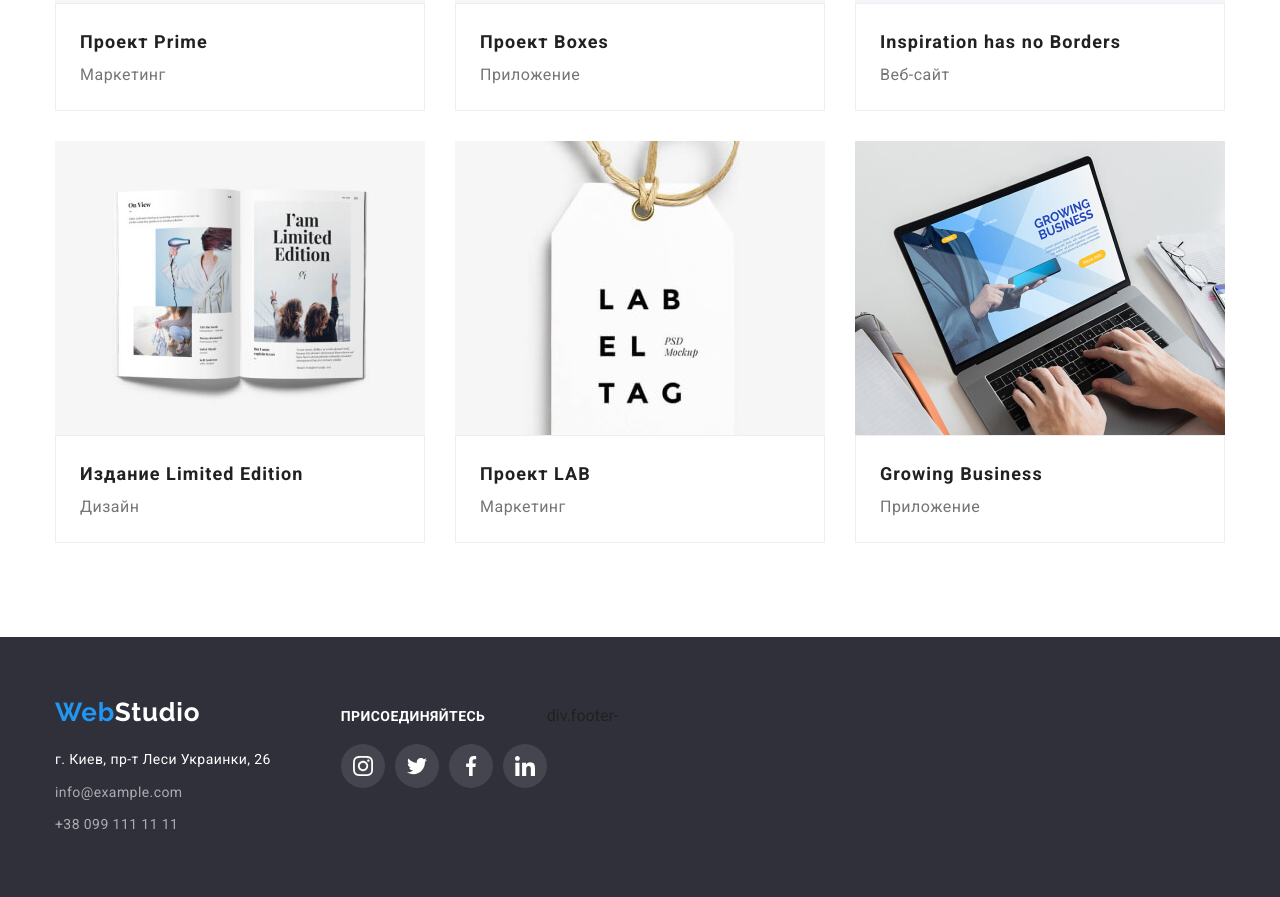
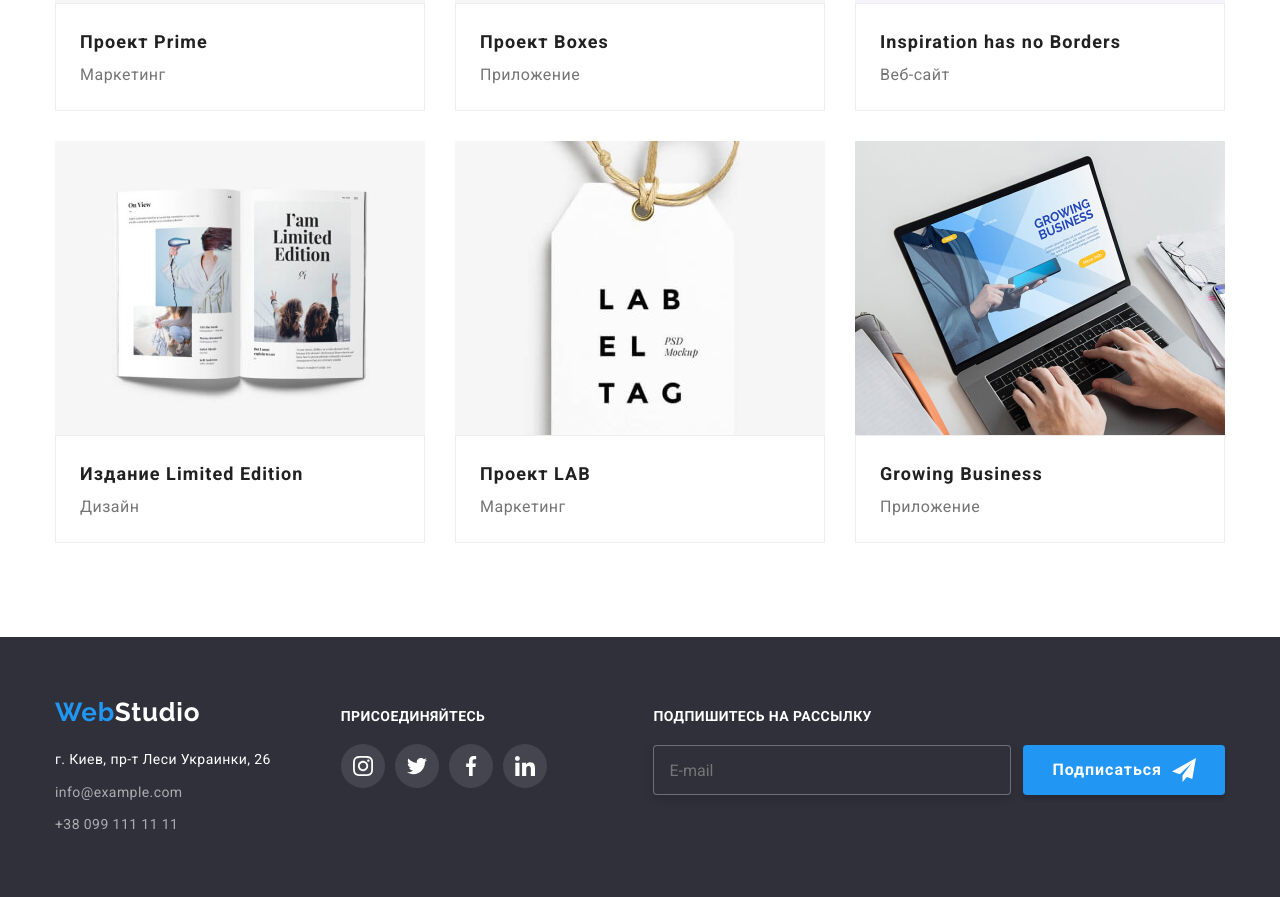
Before and after one commit to d3nn1x/goit-markup-hw-06, a plain HTML site: page portfolio.html in a window 1280 px wide. Shown: the part 984-1881 px from the top of the page. Drawn offline with nearby package versions, Linux system fonts and the light colour scheme.

Commit message:
скопировал в портфолио футер

```diff
--- a/portfolio.html
+++ b/portfolio.html
@@ -268,7 +268,20 @@
             </li>
           </ul>
         </div>
-        div.footer-
+        <div class="footer-join">
+          <form action="">
+            <label class="footer-join-slogan" for="mail">Подпишитесь на рассылку</label>
+            <div class="footer-join-form">
+              <input class="input-email" type="email" name="mail" id="mail" placeholder="E-mail" />
+              <button class="btn" type="submit">
+                <span>Подписаться</span>
+                <svg class="icon-send-svg" width="24" height="24">
+                  <use href="/img/svg/sprite2.svg#icon-send" />
+                </svg>
+              </button>
+            </div>
+          </form>
+        </div>
       </div>
     </footer>
   </body>
```
Also changed, not shown: index.html (+3 -0 lines).
